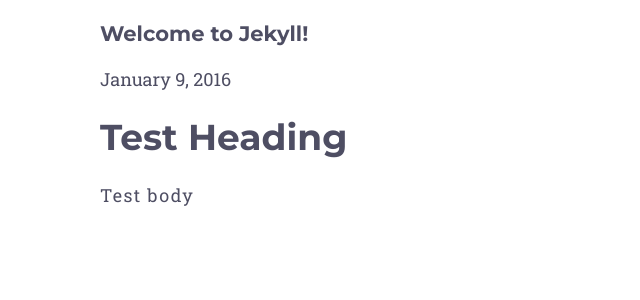
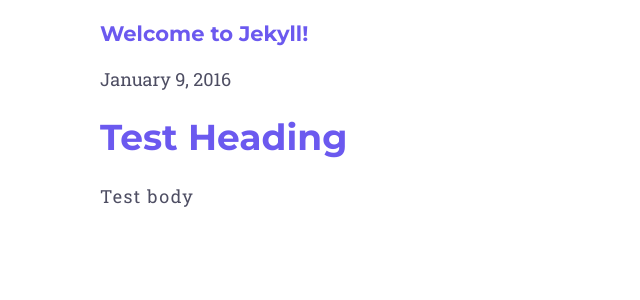
Before and after one commit to Splode/cm-blog, a Jekyll site: the page built from index.html, in a window 1280 px wide. Shown: the top 300 px of the page, without its empty margins (0-640 px from the left). Built offline with Jekyll 4.4.1, drawn with Linux system fonts in a browser that asks for light colours; the list of posts is cut into pages by our own code.

Commit message:
Added autoprefixer with octopress-autoprefixer

```diff
--- a/_config.yml
+++ b/_config.yml
@@ -2,9 +2,7 @@
 title: Christopher Murphy - Blog
 email: christopherianmurphy@gmail.com
 description: > # this means to ignore newlines until "baseurl:"
-  Write an awesome description for your new site here. You can edit this
-  line in _config.yml. It will appear in your document head meta (for
-  Google search results) and in your feed.xml site description.
+  Blog of Christopher Murphy, front-end designer and developer.
 baseurl: "" # the subpath of your site, e.g. /blog
 url: "http://blog.christopherianmurphy.com" # the base hostname & protocol for your site
 twitter_username: splode
@@ -14,7 +12,9 @@
 markdown: kramdown
 kramdown:
     auto_ids: false
-gems: [jekyll-paginate]
+gems:
+ - jekyll-paginate
+ - octopress-autoprefixer
 paginate: 6
 paginate_path: 'blog/page:num'
 permalink: /blog/:title
--- a/_includes/head.html
+++ b/_includes/head.html
@@ -10,7 +10,7 @@
   <link rel="canonical" href="{{site.baseurl}}{{page.url}}">
 
   <!-- CSS -->
-  <link rel="stylesheet" href="{{ site.baseurl }}css/main.css">
+  <link rel="stylesheet" href="{{ site.baseurl }}/css/main.css">
 
   <!-- Icons -->
   <link rel="shortcut icon" href="{{ site.baseurl }}assets/images/CMFavicon.png">
--- a/_posts/2016-01-09-welcome-to-jekyll.markdown
+++ b/_posts/2016-01-09-welcome-to-jekyll.markdown
@@ -7,6 +7,9 @@
 You’ll find this post in your `_posts` directory. Go ahead and edit it and re-build the site to see your changes. You can rebuild the site in many different ways, but the most common way is to run `jekyll serve`, which launches a web server and auto-regenerates your site when a file is updated.
 
 To add new posts, simply add a file in the `_posts` directory that follows the convention `YYYY-MM-DD-name-of-post.ext` and includes the necessary front matter. Take a look at the source for this post to get an idea about how it works.
+
+> This works!
+<cite>&mdash; John Hamm</cite>
 
 Jekyll also offers powerful support for code snippets:
 
--- a/_sass/_base.scss
+++ b/_sass/_base.scss
@@ -15,17 +15,19 @@
 
 blockquote {
     color: $plumMeat;
-    border-left: 4px solid $plumMeat;
+    border-left: 2px solid $plumMeat;
     font-size: 18px;
-    letter-spacing: -1px;
     font-style: italic;
 
     > :last-child {
         margin-bottom: 0;
     }
+
+    p {padding-left: 2em;}
 }
 
 h1, h2, h3, h4, h5, h6 {
+    color: $brightPurple;
     font-family: $headFont;
 }
 
@@ -33,15 +35,15 @@
     color: $plumMeat;
     font-family: $bodyFont;
     letter-spacing: .075em;
+    line-height: 1.5em;
 }
 
 // Code formating
 pre,
 code {
     font-size: 15px;
-    border: 1px solid $grey;
     border-radius: 3px;
-    background-color: #eef;
+    background-color: $grey;
 }
 
 code {
@@ -58,3 +60,29 @@
         padding-left: 0;
     }
 }
+
+.linkUnderline {position: relative;}
+
+.linkUnderline:before {
+	background-color: $brightPurple;
+	bottom: 0;
+	content: "";
+	height: 2px;
+	left: 0;
+	position: absolute;
+	width: 100%;
+	visibility: hidden;
+	transform: scaleX(0);
+	transition: all 0.3s ease-in-out 0s;
+}
+
+@media only screen and (min-width: 960px) and (min-resolution: 72dpi) {
+    a:hover {color: #6b59ef;}
+
+	.linkUnderline:hover {color: #6b59ef;}
+
+	.linkUnderline:hover:before {
+		visibility: visible;
+		transform: scaleX(1);
+	}
+}
--- a/index.html
+++ b/index.html
@@ -4,7 +4,7 @@
 {% for post in paginator.posts %}
 <article>
     <header>
-        <h3><a href="{{site.baseurl}}{{post.url}}" rel="bookmark" title="Permanent link to {{site.baseurl}}{{post.url}}">{{post.title}}</a></h3>
+        <h3><a href="{{site.baseurl}}{{post.url}}" rel="bookmark" class="linkUnderline" title="Permanent link to {{site.baseurl}}{{post.url}}">{{post.title}}</a></h3>
         <time itemprop="dateCreated" datetime="{{post.date}}">{{post.date | date:"%B %-d, %Y"}}</time>
     </header>
 </article>
```
